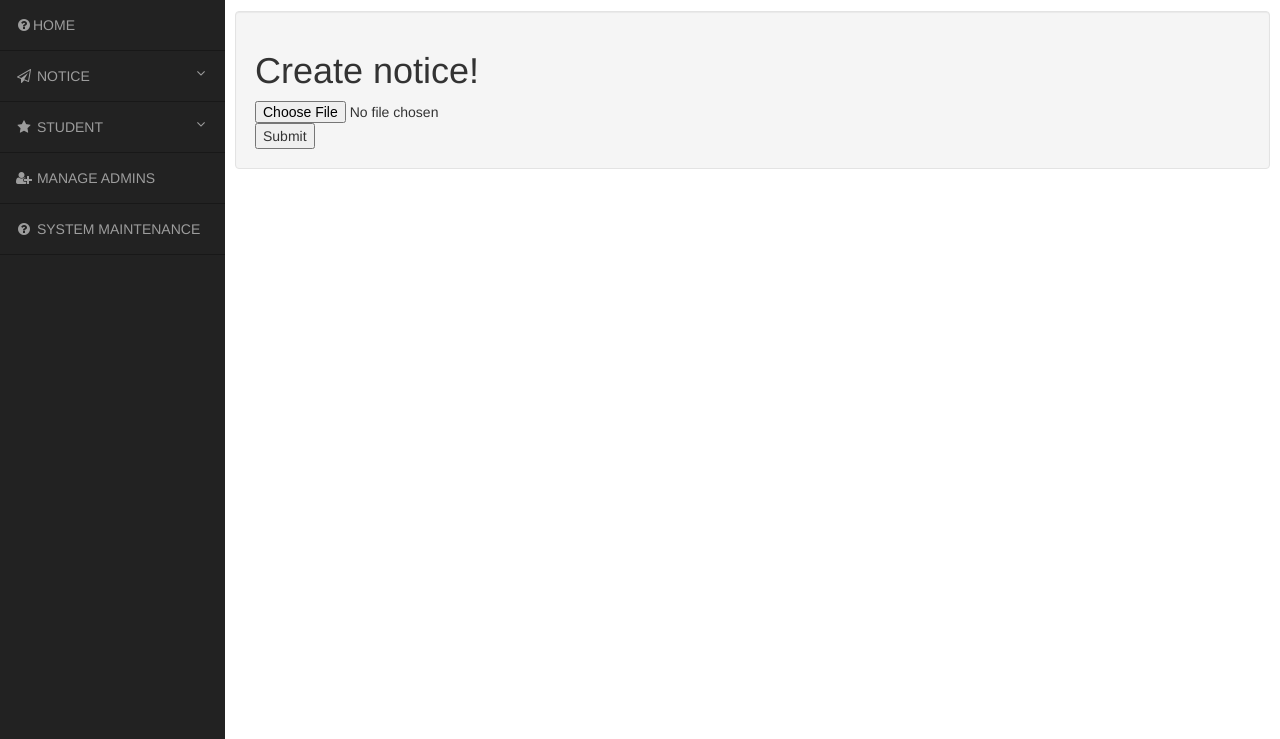
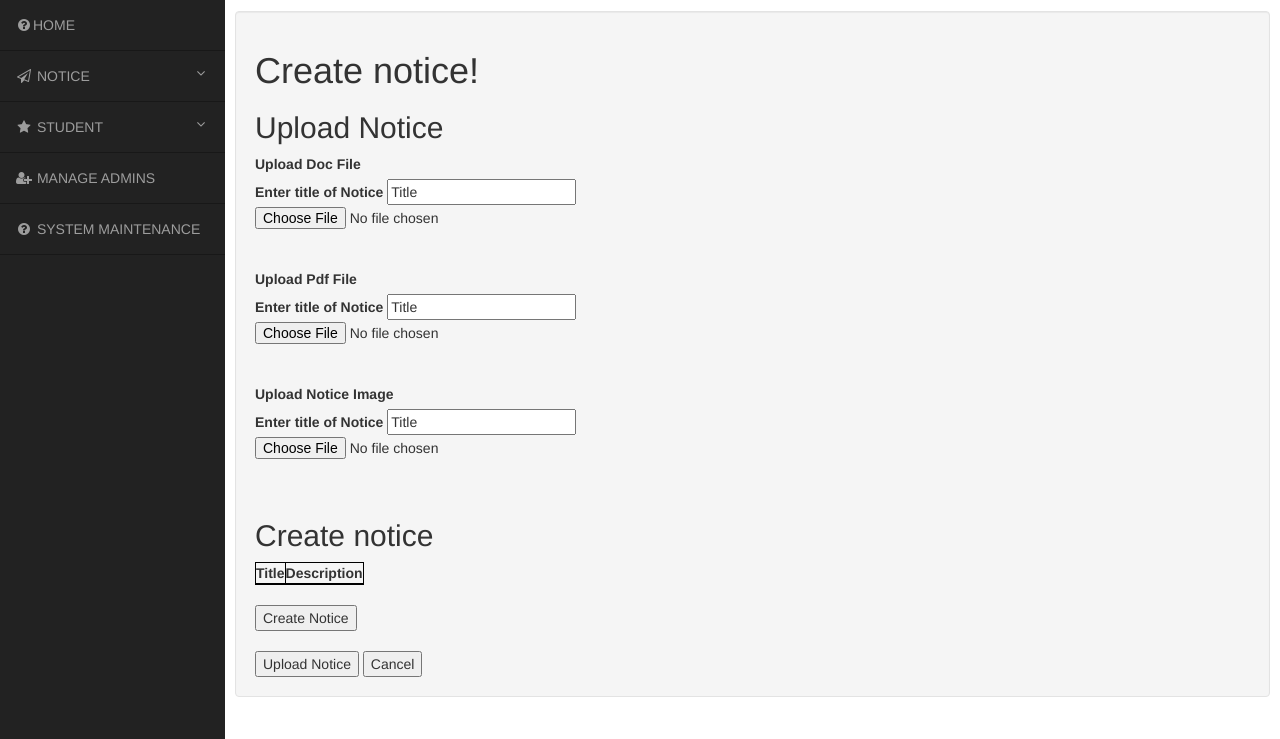
Before and after one commit to Udayangee/notice_board, a CodeIgniter app: page /notice_board/super/create_notice in a window 1280 px wide. Shown: the part 61-800 px from the top of the page. Run offline with CodeIgniter, Linux system fonts and the light colour scheme; lists and menus that the app fills with data are empty; some libraries are stand-ins or nearby versions.

Commit message:
Modify super admin create_notice.php

```diff
--- a/application/views/administrators/super_admin/create_notice.php
+++ b/application/views/administrators/super_admin/create_notice.php
@@ -4,14 +4,52 @@
             <div class="row" id="main" >
                 <div class="col-sm-12 col-md-12 well" id="content">
                     <h1>Create notice!</h1>
-                    <div id="create">
-                    <form action="/action_page.php">
-                        <input type="file" id="myFile" name="filename">
-                         <input type="submit">
-                        </form>
 
-                        </body>
-                    </div>
+    <div id="super_create_notice">
+        <div id="scn_form">
+            <form id="super_create_notice_form" action="">
+                <div id="scn_upload_notice">
+				<h2 id="scn_un_h2">Upload Notice</h2>
+				<div id="scn_doc">
+					<label id="scn_doc1" class="scn_label">Upload Doc File</label><br>
+					<label id="scn_doc2" class="scn_label">Enter title of Notice</label>
+					<input type="text" value="Title">
+					<input type="file" id="doc_file"><br><br>
+				</div>
+				<div id="scn_pdf">
+					<label id="scn_pdf1" class="scn_label">Upload Pdf File</label><br>
+					<label id="scn_pdf2" class="scn_label">Enter title of Notice</label>
+					<input type="text" value="Title">
+					<input type="file" id="pdf_file"><br><br>
+				</div>
+				<div id="scn_img">
+					<label id="scn_img1" class="scn_label">Upload Notice Image</label><br>
+					<label id="scn_img2" class="scn_label">Enter title of Notice</label>
+					<input type="text" value="Title">
+					<input type="file" id="img_file"><br><br>
+				</div>
+				</div>
+
+				<div id="scn_create_notice">
+				<h2 id="scn_un_h2">Create notice</h2>
+					<table id="scn_table"style="border-collapse:collapse; border:1px solid black;">
+						<tr style="border:1px solid black;">
+							<th style="border:1px solid black;" >Title</th>
+							<th>Description</th>
+						</tr>
+						<tr>
+							<td></td>
+							<td></td>
+						</tr>
+					</table><br>
+					<input id="scn_create_notice_submit" type="submit" value="Create Notice"><br><br>
+				</div>
+				<input id="scn_upload_notice_submit"type="submit" value="Upload Notice">
+				<input id="scn_upload_notice_cancel"type="submit" value="Cancel">
+            </form>
+        </div>
+    </div>
+
                 </div>
             </div>
             <!-- /.row -->
```
